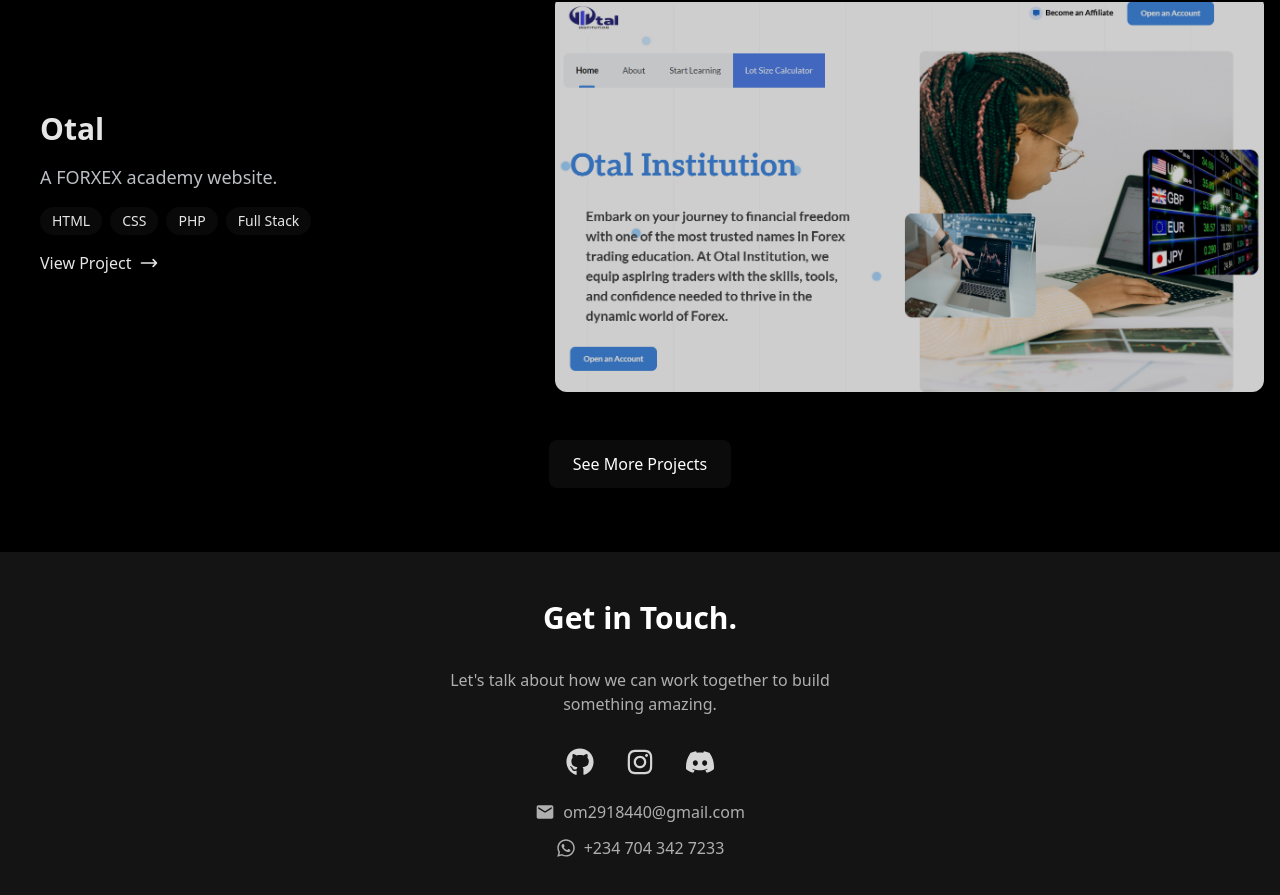
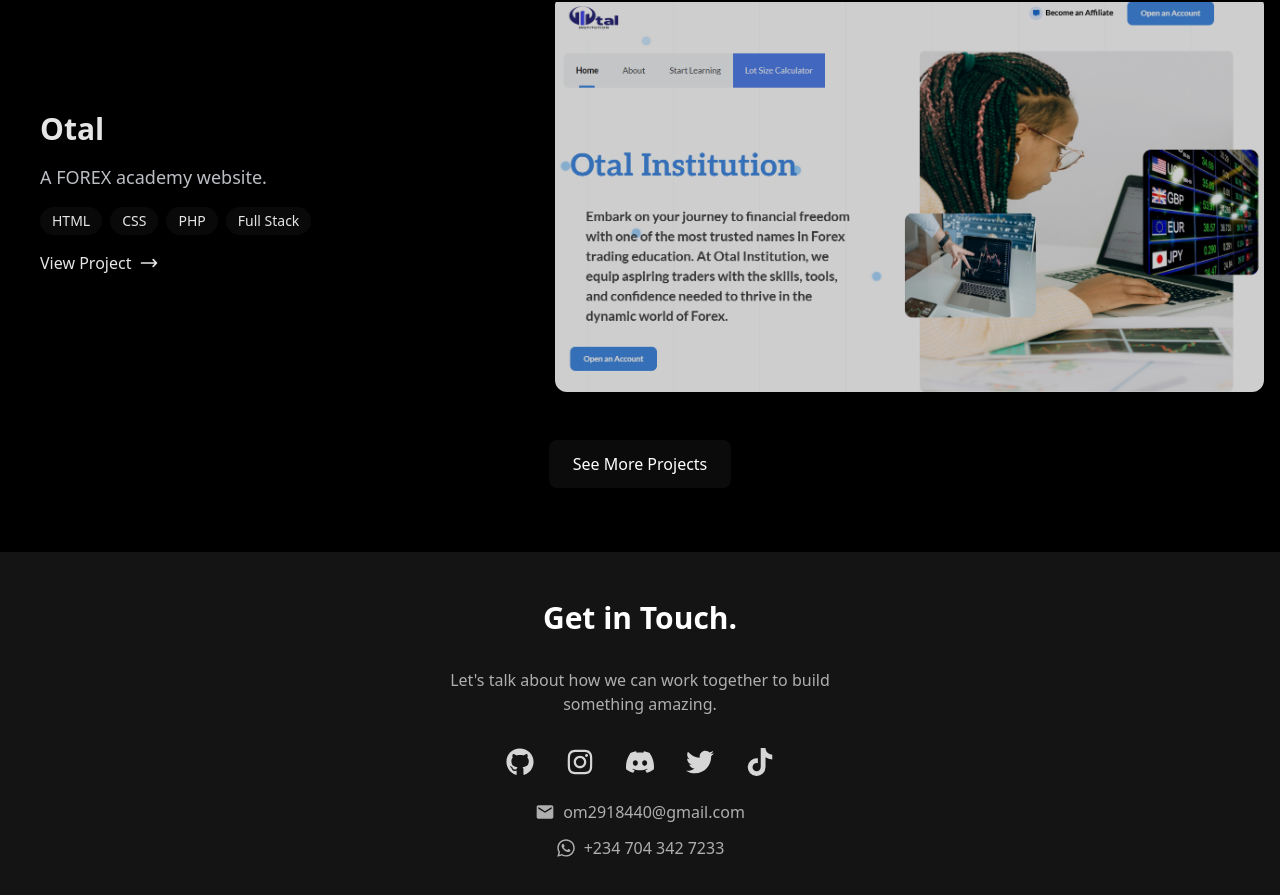
Before and after one commit to tech-monarch/portfolioV2, a React (Vite) app: page / in a window 1280 px wide. Shown: the part 2537-3432 px from the top of the page. Built offline with nearby package versions, Linux system fonts and the light colour scheme.

Commit message:
Shinra Tensei

```diff
--- a/index.html
+++ b/index.html
@@ -39,6 +39,41 @@
       name="twitter:description"
       content="Portfolio of Omijeh David Odianonsen - A passionate software developer showcasing projects and professional experience in web development."
     />
+
+    <!-- Structured Data -->
+    <script type="application/ld+json">
+      {
+        "@context": "https://schema.org",
+        "@type": "Person",
+        "name": "Omijeh David Odianonsen",
+        "alternateName": "Tech Monarch",
+        "description": "A passionate software developer focused on AI systems, Nigerian language chatbots, immersive 3D websites, and automated trading solutions",
+        "url": "https://omijeh-david.vercel.app",
+        "sameAs": [],
+        "jobTitle": "Software Developer",
+        "knowsAbout": [
+          "AI Engineering",
+          "Machine Learning",
+          "Frontend Development",
+          "Full-Stack Development",
+          "3D Web Integration",
+          "JavaScript",
+          "Python",
+          "React.js"
+        ],
+        "image": "https://omijeh-david.vercel.app/about/award.jpg"
+      }
+    </script>
+
+    <!-- Theme Color for browsers -->
+    <meta name="theme-color" content="#000000" />
+
+    <!-- Additional SEO Meta Tags -->
+    <meta name="application-name" content="Tech Monarch Portfolio" />
+    <meta name="apple-mobile-web-app-title" content="Tech Monarch Portfolio" />
+    <meta name="format-detection" content="telephone=no" />
+    <meta name="mobile-web-app-capable" content="yes" />
+    <meta name="apple-mobile-web-app-capable" content="yes" />
   </head>
   <body>
     <div id="root"></div>
--- a/package.json
+++ b/package.json
@@ -13,6 +13,7 @@
     "aos": "^2.3.4",
     "react": "^18.2.0",
     "react-dom": "^18.2.0",
+    "react-helmet": "^6.1.0",
     "react-icons": "^5.5.0"
   },
   "devDependencies": {
--- a/src/components/Footer.jsx
+++ b/src/components/Footer.jsx
@@ -1,10 +1,10 @@
-import { FaGithub, FaWhatsapp, FaInstagram } from 'react-icons/fa';
+import { FaGithub, FaWhatsapp, FaInstagram, FaTwitter, FaTiktok } from 'react-icons/fa';
 import { MdEmail, MdPhone } from 'react-icons/md';
 import { SiDiscord } from 'react-icons/si';
 
 const Footer = () => {
   return (
-    <footer className="bg-base-200 py-12">
+    <footer id="footer" className="bg-base-200 py-12">
       <div className="container mx-auto px-4">
         <div className="flex flex-col items-center space-y-8">
           <h2 className="text-3xl font-bold text-primary-content">Get in Touch.</h2>
@@ -31,12 +31,28 @@
                 <FaInstagram size={28} />
               </a>
               <a
-                href="https://discord.com/users/tech-monarch"
+                href="https://discord.com/users/tech_monarch"
                 target="_blank"
                 rel="noopener noreferrer"
                 className="text-base-content hover:text-primary-content transition-colors transform hover:scale-110"
               >
                 <SiDiscord size={28} />
+              </a>
+              <a
+                href="https://x.com/_Tech_Monarch"
+                target="_blank"
+                rel="noopener noreferrer"
+                className="text-base-content hover:text-primary-content transition-colors transform hover:scale-110"
+              >
+                <FaTwitter size={28} />
+              </a>
+              <a
+                href="https://www.tiktok.com/@tech.monarch"
+                target="_blank"
+                rel="noopener noreferrer"
+                className="text-base-content hover:text-primary-content transition-colors transform hover:scale-110"
+              >
+                <FaTiktok size={28} />
               </a>
             </div>
 
--- a/src/components/Hero.jsx
+++ b/src/components/Hero.jsx
@@ -21,7 +21,7 @@
           <a href="https://instagram.com/still_odia" target="_blank" rel="noopener noreferrer" className="text-base-content hover:text-primary-content transition-all duration-300 hover:scale-110 hover:-translate-y-1">
             <FaInstagram size={22} />
           </a>
-          <a href="https://discord.com/users/tech-monarch" target="_blank" rel="noopener noreferrer" className="text-base-content hover:text-primary-content transition-all duration-300 hover:scale-110 hover:-translate-y-1">
+          <a href="https://discord.com/users/tech_monarch" target="_blank" rel="noopener noreferrer" className="text-base-content hover:text-primary-content transition-all duration-300 hover:scale-110 hover:-translate-y-1">
             <SiDiscord size={22} />
           </a>
           <a href="mailto:om2918440@gmail.com" className="text-base-content hover:text-primary-content transition-all duration-300 hover:scale-110 hover:-translate-y-1">
@@ -47,7 +47,7 @@
       Download CV
     </a>
     <a
-      href="#contact-me"
+      href="#footer"
       className="btn btn-outline text-primary-content hover:bg-primary-content hover:text-primary transition-colors"
     >
       Contact Me
--- a/src/components/Projects.jsx
+++ b/src/components/Projects.jsx
@@ -1,8 +1,19 @@
-import { useState } from 'react';
+import { useState, useEffect } from 'react';
+import { Helmet } from 'react-helmet';
+
+const projectsMetadata = {
+  title: 'Projects | Omijeh David Odianonsen - Software Developer',
+  description: 'Explore my portfolio of innovative projects including AI chatbots, FOREX academy websites, and interactive educational platforms.',
+  keywords: 'LuminaAI, Otal, CSC 200 Project, Marzive Oracle, Discover Niger, Restaurant App, React, Node.js, AI, Full Stack',
+  canonical: 'https://omijeh-david.vercel.app/projects'
+};
 
 const Projects = () => {
   const [hoveredProject, setHoveredProject] = useState(null);
   const [showAll, setShowAll] = useState(false);
+
+  // Add SEO metadata
+  const { title, description, keywords, canonical } = projectsMetadata;
 
   const projects = [
     {
@@ -15,7 +26,7 @@
     },
     {
       title: 'Otal',
-      description: 'A FORXEX academy website.',
+      description: 'A FOREX academy website.',
       image: '/projects/otal.png',
       tags: ['HTML', 'CSS', 'PHP', 'Full Stack'],
       link: 'https://otal.ng'
@@ -26,6 +37,14 @@
       image: '/projects/csc-200.png',
       tags: ['HTML', 'JavaScript', 'Education'],
       link: 'https://csc-200-lv-group-09.vercel.app'
+    },
+    {
+      title: 'Marzive Oracle',
+      description: 'A web application providing oracle and prediction services with an intuitive interface.',
+      image: '/projects/marzive.png',
+      tags: ['React', 'Python', 'Flask', 'API'],
+      link: 'https://marzive-oracle.vercel.app',
+      featured: true
     },
     {
       title: 'Discover Niger',
@@ -40,19 +59,29 @@
       image: '/projects/restaurant.png',
       tags: ['HTML', 'CSS', 'Tailwind', 'JavaScript'],
       link: 'https://restaurant-nine-khaki.vercel.app'
-    },
-    {
-      title: 'Marzive Oracle',
-      description: 'A web application providing oracle and prediction services with an intuitive interface.',
-      image: '/projects/marzive.png',
-      tags: ['React', 'Python', 'Flask', 'API'],
-      link: 'https://marzive-oracle.vercel.app',
-      featured: true
     }
   ];
 
   return (
-    <section className="py-16 min-h-screen">
+    <>
+      <Helmet>
+        <title>{title}</title>
+        <meta name="description" content={description} />
+        <meta name="keywords" content={keywords} />
+        <link rel="canonical" href={canonical} />
+
+        {/* Open Graph / Facebook */}
+        <meta property="og:type" content="website" />
+        <meta property="og:title" content={title} />
+        <meta property="og:description" content={description} />
+        <meta property="og:url" content={canonical} />
+
+        {/* Twitter */}
+        <meta name="twitter:card" content="summary_large_image" />
+        <meta name="twitter:title" content={title} />
+        <meta name="twitter:description" content={description} />
+      </Helmet>
+      <section className="py-16 min-h-screen">
       <div className="container mx-auto px-4">
         <h2 className="text-4xl font-bold text-primary-content mb-12 text-center">
           Featured Projects
@@ -133,6 +162,7 @@
         )}
       </div>
     </section>
+    </>
   );
 };
 
```
Also changed, not shown: 1 other file (tests, documents, lock files or other folders).
